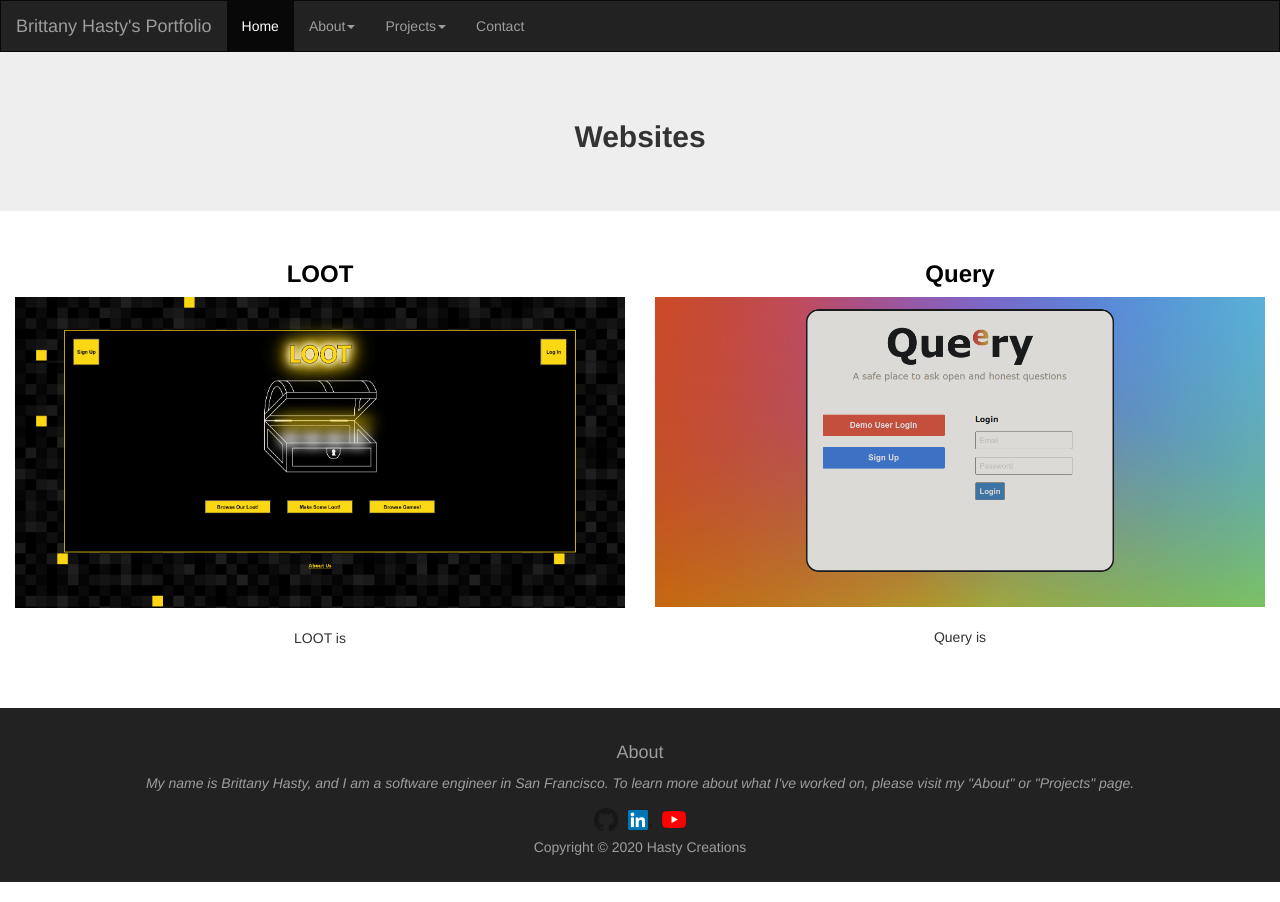
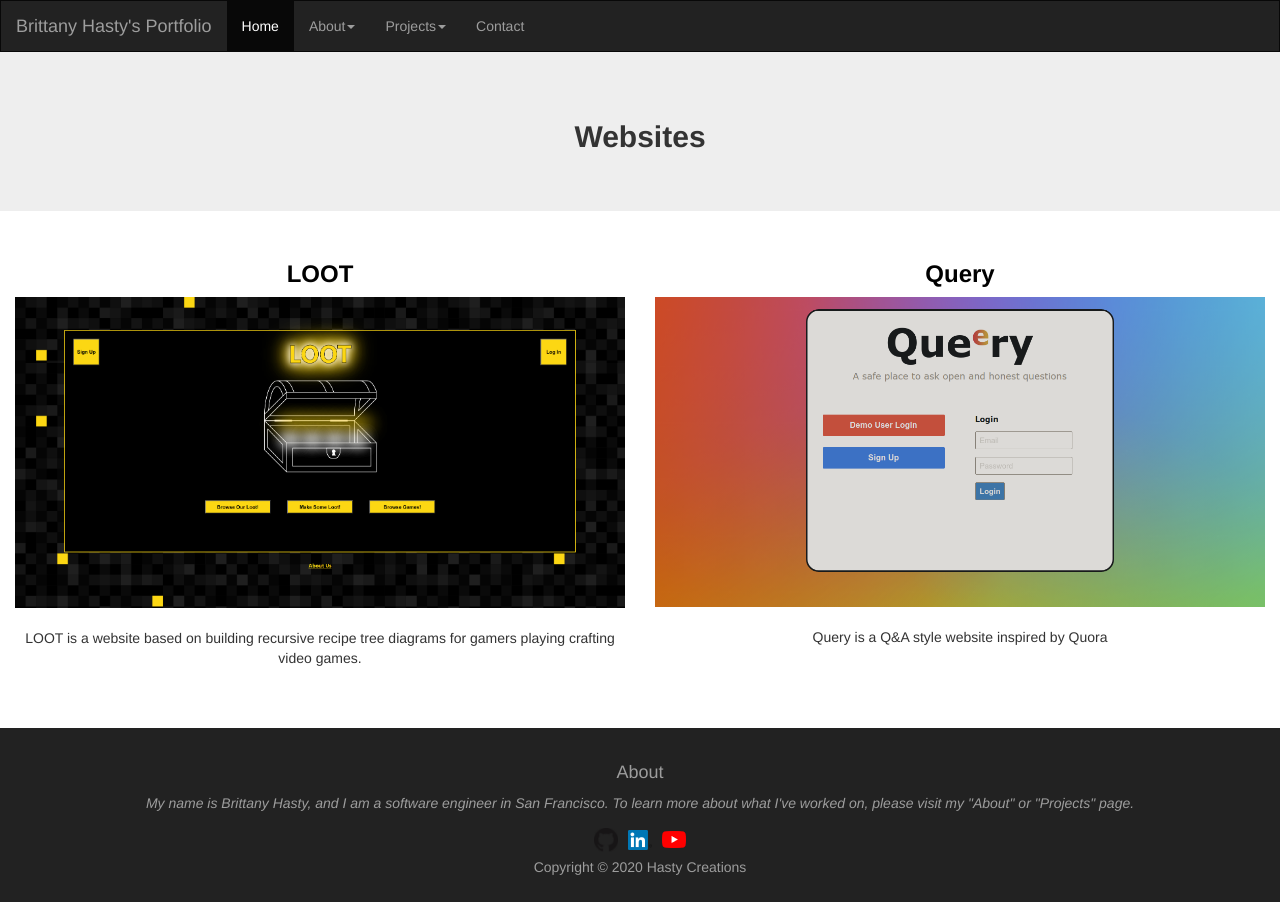
Before and after one commit to Cody-Hasty/hasty-website, a React (Create React App) app: page /#/projects/websites in a window 1280 px wide. Built offline with nearby package versions, Linux system fonts and the light colour scheme.

Commit message:
Add descriptions to all main landing pages

```diff
--- a/public/index.html
+++ b/public/index.html
@@ -9,7 +9,7 @@
     <script src="https://maxcdn.bootstrapcdn.com/bootstrap/3.4.1/js/bootstrap.min.js"></script>
     <script src="./Build/UnityLoader.js"></script>
     <link rel="stylesheet" type="text/css" href="./main.css">
-    <title>Hasty Creations | Home</title>
+    <title>Hasty Creations</title>
 </head>
 <body>
     <div id="root">
--- a/src/components/projects/games/games.jsx
+++ b/src/components/projects/games/games.jsx
@@ -21,7 +21,7 @@ class Games extends React.Component {
                                 <img src={demozenLogo} className="img-responsive" alt="" />
                             </Link>
                             <br />
-                            <p>Demozen is </p>
+                            <p>Demozen is a three-dimensional abstract world exploration game using three.js and WebGL</p>
                         </div>
                         <div className="col-sm-6 text-center">
                             <Link to="/projects/games/ultraheated">
@@ -29,7 +29,7 @@ class Games extends React.Component {
                                 <img src={ultraheatedLogo} className="img-responsive" alt="" />
                             </Link>
                             <br />
-                            <p>Ultra Heated is </p>
+                            <p>Ultra Heated is a 2d game inspired by SUPERHOT, where time only moves when you do.</p>
                         </div>
                         <div className="col-sm-6 text-center">
                             <Link to="/projects/games/songmatch">
@@ -37,7 +37,7 @@ class Games extends React.Component {
                                 <img src={songmatchLogo} className="img-responsive" alt="" />
                             </Link>
                             <br />
-                            <p>Song Match is </p>
+                            <p>Song Match is an Alexa skill that matches your personality with a song from your favorite artist.</p>
                         </div>
                     </div>
                 </div>
--- a/src/components/projects/others/others.jsx
+++ b/src/components/projects/others/others.jsx
@@ -19,7 +19,7 @@ class Others extends React.Component {
                                 <img src={qwertyLogo} className="img-responsive" alt="" />
                             </Link>
                             <br />
-                            <p>QWERTY is </p>
+                            <p>QWERTY is an unfinished side project with the eventual goal being an autonomous interactive ai pet fox.</p>
                         </div>
                     </div>
                 </div>
--- a/src/components/projects/websites/websites.jsx
+++ b/src/components/projects/websites/websites.jsx
@@ -20,7 +20,7 @@ class Websites extends React.Component {
                                 <img src={lootLogo} className="img-responsive" alt="" />
                             </Link>
                             <br />
-                            <p>LOOT is </p>
+                            <p>LOOT is a website based on building recursive recipe tree diagrams for gamers playing crafting video games.</p>
                         </div>
                         <div className="col-sm-6 text-center">
                             <Link to="/projects/websites/query">
@@ -28,7 +28,7 @@ class Websites extends React.Component {
                                 <img src={queryLogo} className="img-responsive" alt="" />
                             </Link>
                             <br />
-                            <p>Query is </p>
+                            <p>Query is a Q&A style website inspired by Quora</p>
                         </div>
                     </div>
                 </div>
```
